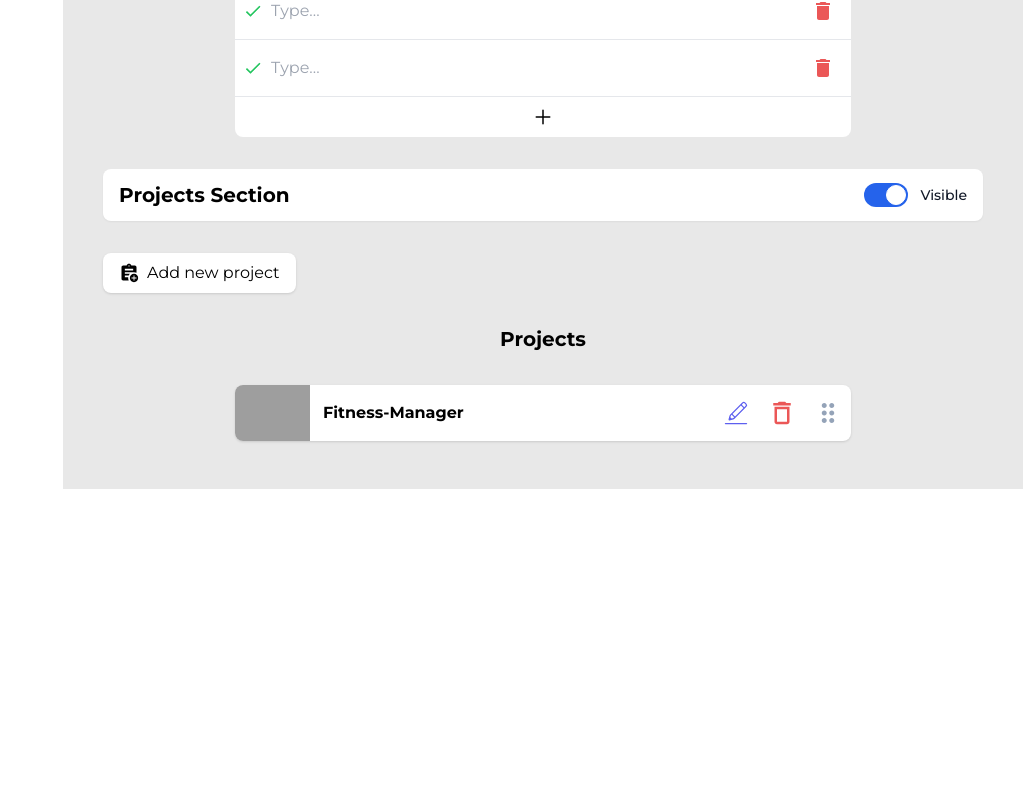
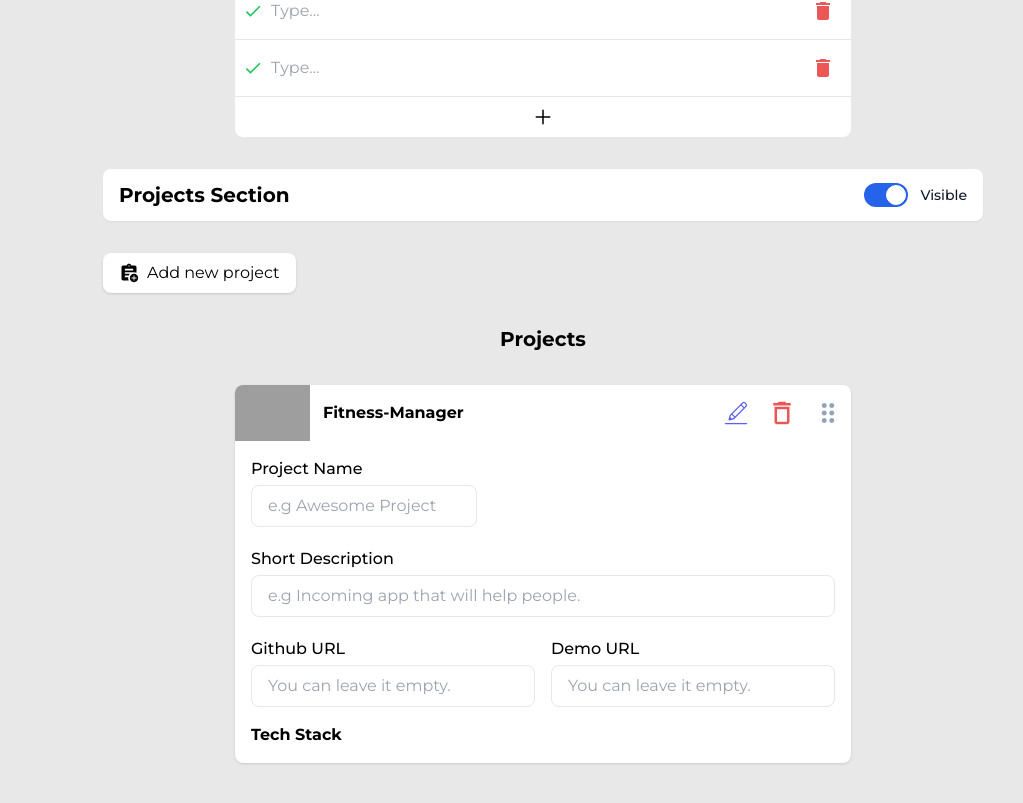
Before and after one commit to marionikolov17/Portfolio-Builder, a React (Vite) app in the folder client/: page / in a window 1280 px wide. Shown: the part 1817-2620 px from the top of the page, without its empty margins (257-1280 px from the left). Before the commit the page ends 2306 px from the top, so only its background shows below. Built offline with nearby package versions, Linux system fonts and the light colour scheme; grey boxes are pictures that could not be loaded.

Commit message:
Fix project general layout - stick navigation

```diff
--- a/client/src/features/layout/components/Navigation/Navigation.jsx
+++ b/client/src/features/layout/components/Navigation/Navigation.jsx
@@ -8,7 +8,7 @@ export default function Navigation() {
     const { setIsNavigationOpened } = useContext(LayoutContext);
     return (
         <>
-            <section className="w-full sm:w-[90px] lg:w-80 min-h-full shrink-0 bg-white flex flex-col items-center fixed top-0 sm:relative z-50">
+            <section className="w-full sm:w-[90px] lg:w-80 h-screen shrink-0 bg-white flex flex-col items-center fixed top-0 sm:sticky z-50">
                 <div className="w-full flex sm:hidden justify-end py-4 px-4">
                     <IoCloseOutline className="text-3xl" onClick={() => setIsNavigationOpened(false)}/>
                 </div>
@@ -24,7 +24,7 @@ export default function Navigation() {
                 <NavigationButton icon="analytics" link="" text={"Analytics"} isActive={false}/>
                 <NavigationButton icon="settings" link="" text={"Settings"} isActive={false}/>
                 <NavigationButton icon="logout" link="" text={"Sign Out"} isActive={false}/>
-                <div className="mt-8 flex sm:hidden lg:flex justify-center">
+                <div className="mb-4 flex sm:hidden lg:flex justify-center absolute bottom-0">
                     <p className="font-bold text-sm">Created by <Link to="https://www.marionikolovdev.com">Mario Nikolov</Link>©</p>
                 </div>
             </section>
--- a/client/src/features/themes/standart/components/ProjectSectionStandard/Project/Project.jsx
+++ b/client/src/features/themes/standart/components/ProjectSectionStandard/Project/Project.jsx
@@ -24,6 +24,50 @@ export default function Project() {
                         <MdOutlineDragIndicator className="text-3xl mx-2 cursor-pointer text-slate-400"/>
                     </div>
                 </div>
+                {/* Project Edit information */}
+                <div className="w-full">
+                    <form className="w-full px-4 pb-4">
+                        {/* Project Header information */}
+                        <div className="w-full flex gap-y-1 flex-wrap">
+                            {/* Project Name */}
+                            <div className="mt-4">
+                                <label htmlFor="" className="block text-base font-medium">Project Name</label>
+                                <input type="text" placeholder="e.g Awesome Project" className="mt-1 outline-none border py-2 px-4 rounded-lg text-base"/>
+                            </div>
+                            {/* Project short description */}
+                            <div className="mt-4 grow w-full">
+                                <label htmlFor="" className="block text-base font-medium">Short Description</label>
+                                <input
+                                    type="text"
+                                    placeholder="e.g Incoming app that will help people."
+                                    className="mt-1 w-full outline-none border py-2 px-4 rounded-lg text-base"
+                                />
+                            </div>
+                            {/* Project Github URL */}
+                            <div className="mt-4 grow">
+                                <label htmlFor="" className="block text-base font-medium">Github URL</label>
+                                <input
+                                    type="text"
+                                    placeholder="You can leave it empty."
+                                    className="mt-1 w-full outline-none border py-2 px-4 rounded-lg text-base"
+                                />
+                            </div>
+                            {/* Project Demo URL */}
+                            <div className="mt-4 ms-4 grow">
+                                <label htmlFor="" className="block text-base font-medium">Demo URL</label>
+                                <input
+                                    type="text"
+                                    placeholder="You can leave it empty."
+                                    className="mt-1 w-full outline-none border py-2 px-4 rounded-lg text-base"
+                                />
+                            </div>
+                        </div>
+                        {/* Project tech stack */}
+                        <div className="w-full mt-4">
+                            <h4 className="font-bold">Tech Stack</h4>
+                        </div>
+                    </form>
+                </div>
             </div>
         </>
     )
--- a/client/src/layouts/Layout/Layout.jsx
+++ b/client/src/layouts/Layout/Layout.jsx
@@ -12,7 +12,7 @@ export default function Layout() {
                 setIsNavigationOpened
             }}
         >
-            <main className="w-full min-h-full overflow-x-hidden absolute font-montserrat flex bg-mainBackground">
+            <main className="w-full min-h-full absolute font-montserrat flex bg-mainBackground">
                 {isNavigationOpened && <Navigation />}
                 <Outlet />
             </main>
--- a/client/src/pages/Builder/Builder.jsx
+++ b/client/src/pages/Builder/Builder.jsx
@@ -6,7 +6,7 @@ import StandartTheme from "../../themes/standart/StandartTheme";
 export default function Builder() {
     return (
         <>
-            <section className="grow max-w-full min-h-full pb-10">
+            <section className="grow max-w-full min-h-full pb-10 overflow-x-hidden">
                 <TopBar pageName="Builder"/>
                 <div className="w-full">
                     {/* Templates choosing */}
```
